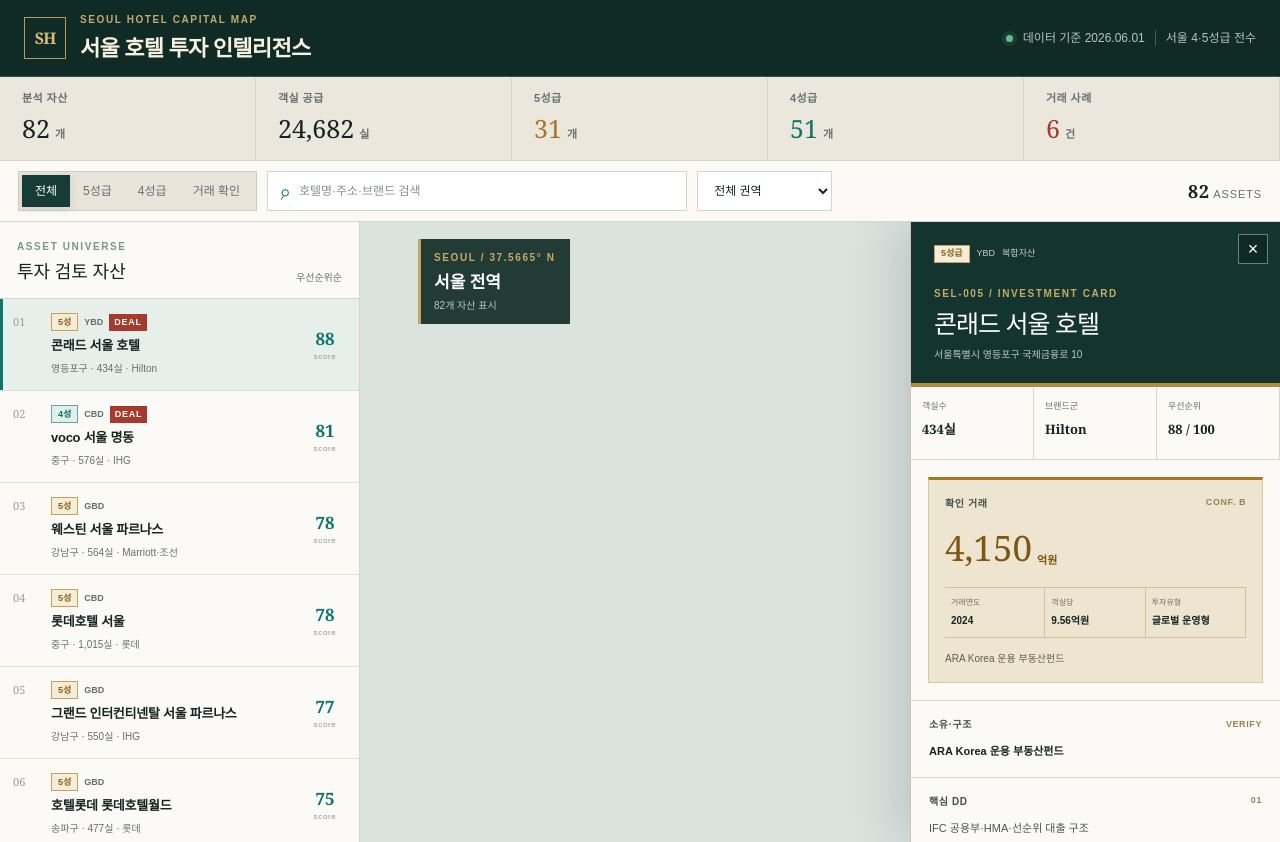
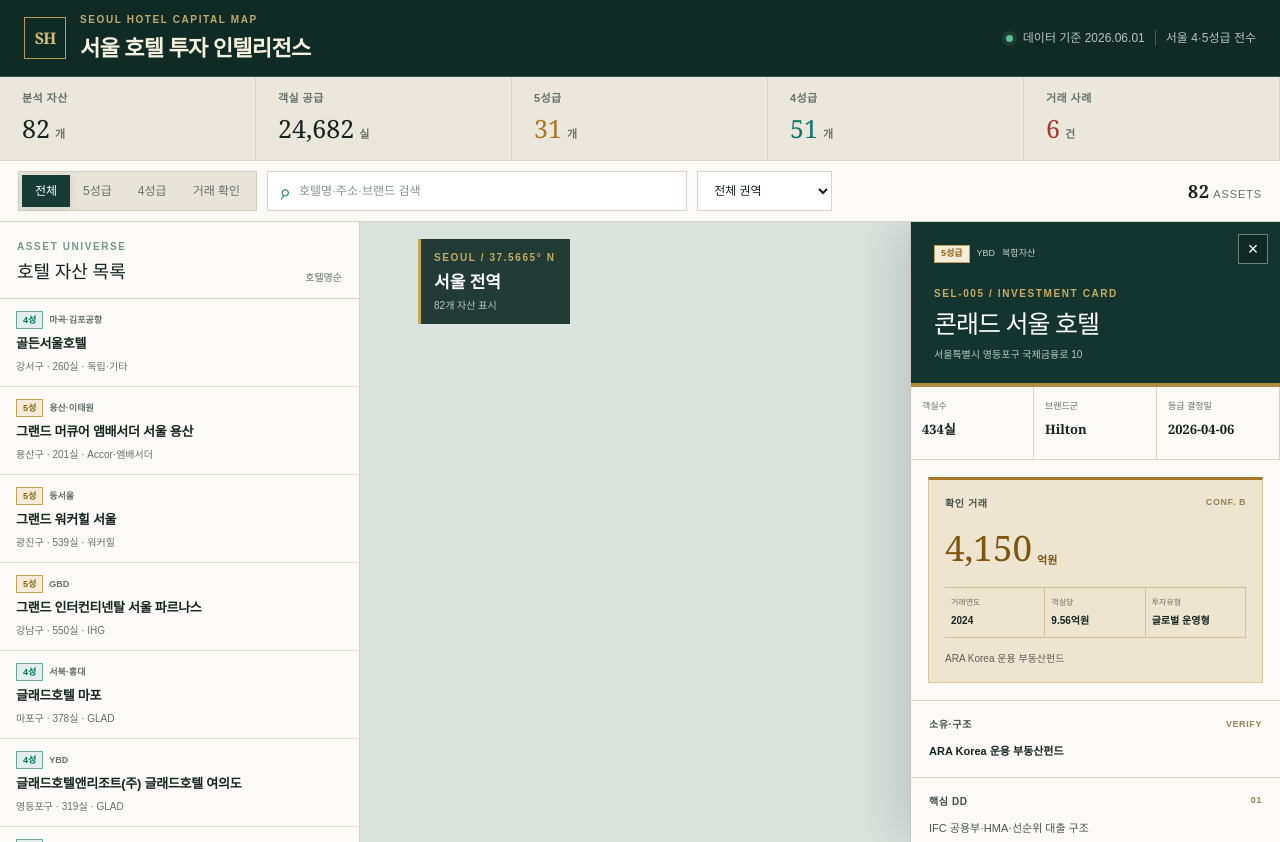
Before and after one commit to lse232lab-stack/Alternative-Investment, a Next.js app: page / in a window 1280 px wide. Built offline with nearby package versions, Linux system fonts and the light colour scheme.

Commit message:
Remove subjective hotel priority scoring

```diff
--- a/app/HotelExplorer.tsx
+++ b/app/HotelExplorer.tsx
@@ -9,15 +9,6 @@
 const zones = ["전체 권역", "CBD", "GBD", "YBD", "용산·이태원", "서북·홍대", "마곡·김포공항", "동서울", "서남", "기타"];
 
 const formatNumber = (value: number) => new Intl.NumberFormat("ko-KR").format(value);
-
-function priorityScore(hotel: Hotel) {
-  const grade = hotel.grade === 5 ? 24 : 15;
-  const scale = Math.min(22, hotel.rooms / 30);
-  const zone = ["CBD", "GBD", "YBD"].includes(hotel.zone) ? 18 : 12;
-  const deal = hotel.transaction ? 24 : 9;
-  const confidence = hotel.coordinateConfidence === "address" ? 8 : 5;
-  return Math.round(grade + scale + zone + deal + confidence);
-}
 
 export default function HotelExplorer() {
   const [grade, setGrade] = useState<GradeFilter>("all");
@@ -32,7 +23,7 @@
       .filter((hotel) => grade === "all" || (grade === "transaction" ? hotel.transaction : hotel.grade === grade))
       .filter((hotel) => zone === "전체 권역" || hotel.zone === zone)
       .filter((hotel) => !normalized || [hotel.name, hotel.address, hotel.district, hotel.brand].join(" ").toLowerCase().includes(normalized))
-      .sort((a, b) => priorityScore(b) - priorityScore(a));
+      .sort((a, b) => a.name.localeCompare(b.name, "ko"));
   }, [grade, zone, query]);
 
   const totalRooms = hotels.reduce((sum, hotel) => sum + hotel.rooms, 0);
@@ -99,14 +90,13 @@
           <div className="panel-heading">
             <div>
               <p className="eyebrow">ASSET UNIVERSE</p>
-              <h2>투자 검토 자산</h2>
+              <h2>호텔 자산 목록</h2>
             </div>
-            <span>우선순위순</span>
+            <span>호텔명순</span>
           </div>
           <div className="asset-list">
-            {filtered.map((hotel, index) => (
+            {filtered.map((hotel) => (
               <button key={hotel.id} className={`asset-card ${selected?.id === hotel.id ? "selected" : ""}`} onClick={() => choose(hotel)}>
-                <span className="rank">{String(index + 1).padStart(2, "0")}</span>
                 <span className="card-main">
                   <span className="card-topline">
                     <span className={`grade-pill grade-${hotel.grade}`}>{hotel.grade}성</span>
@@ -116,7 +106,6 @@
                   <strong>{hotel.name}</strong>
                   <span className="card-meta">{hotel.district} · {formatNumber(hotel.rooms)}실 · {hotel.brand}</span>
                 </span>
-                <span className="score"><b>{priorityScore(hotel)}</b><small>score</small></span>
               </button>
             ))}
             {!filtered.length && <div className="empty-state">조건에 맞는 자산이 없습니다.</div>}
@@ -154,7 +143,7 @@
             <div className="detail-metrics">
               <Metric label="객실수" value={`${formatNumber(selected.rooms)}실`} />
               <Metric label="브랜드군" value={selected.brand} />
-              <Metric label="우선순위" value={`${priorityScore(selected)} / 100`} />
+              <Metric label="등급 결정일" value={selected.gradeDate} />
             </div>
 
             {selected.transaction ? (
--- a/app/globals.css
+++ b/app/globals.css
@@ -56,10 +56,9 @@
 .panel-heading h2 { margin: 0; font-family: Georgia, "Noto Serif KR", serif; font-size: 18px; }
 .panel-heading > span { color: var(--muted); font-size: 10px; }
 .asset-list { flex: 1; overflow: auto; scrollbar-width: thin; scrollbar-color: #bbb4a6 transparent; }
-.asset-card { width: 100%; min-height: 92px; display: grid; grid-template-columns: 29px minmax(0, 1fr) 42px; align-items: center; gap: 9px; padding: 12px 13px; text-align: left; border: 0; border-bottom: 1px solid #e3dfd5; background: transparent; cursor: pointer; transition: background .15s, box-shadow .15s; }
+.asset-card { width: 100%; min-height: 88px; display: block; padding: 12px 16px; text-align: left; border: 0; border-bottom: 1px solid #e3dfd5; background: transparent; cursor: pointer; transition: background .15s, box-shadow .15s; }
 .asset-card:hover { background: #f0eee7; }
 .asset-card.selected { background: #e7efeb; box-shadow: inset 3px 0 var(--teal); }
-.rank { align-self: start; padding-top: 3px; color: #9a9d98; font-family: Georgia, serif; font-size: 11px; }
 .card-main { min-width: 0; display: flex; flex-direction: column; gap: 5px; }
 .card-main strong { overflow: hidden; text-overflow: ellipsis; white-space: nowrap; font-size: 13px; letter-spacing: -.02em; }
 .card-topline { display: flex; align-items: center; gap: 6px; color: var(--muted); font-size: 9px; font-weight: 700; }
@@ -68,8 +67,6 @@
 .grade-pill.grade-4 { border-color: #6ea39a; color: #0d6d63; background: #e1f0ec; }
 .deal-pill { padding: 2px 5px; background: var(--red); color: white; letter-spacing: .08em; }
 .card-meta { overflow: hidden; text-overflow: ellipsis; white-space: nowrap; color: var(--muted); font-size: 10px; }
-.score { display: flex; flex-direction: column; align-items: center; color: var(--teal); }
-.score b { font-family: Georgia, serif; font-size: 17px; }.score small { color: #909793; font-size: 8px; letter-spacing: .08em; }
 .empty-state { padding: 40px 20px; color: var(--muted); text-align: center; font-size: 12px; }
 
 .map-panel { position: relative; min-width: 0; overflow: hidden; background: #dbe3df; }
```
